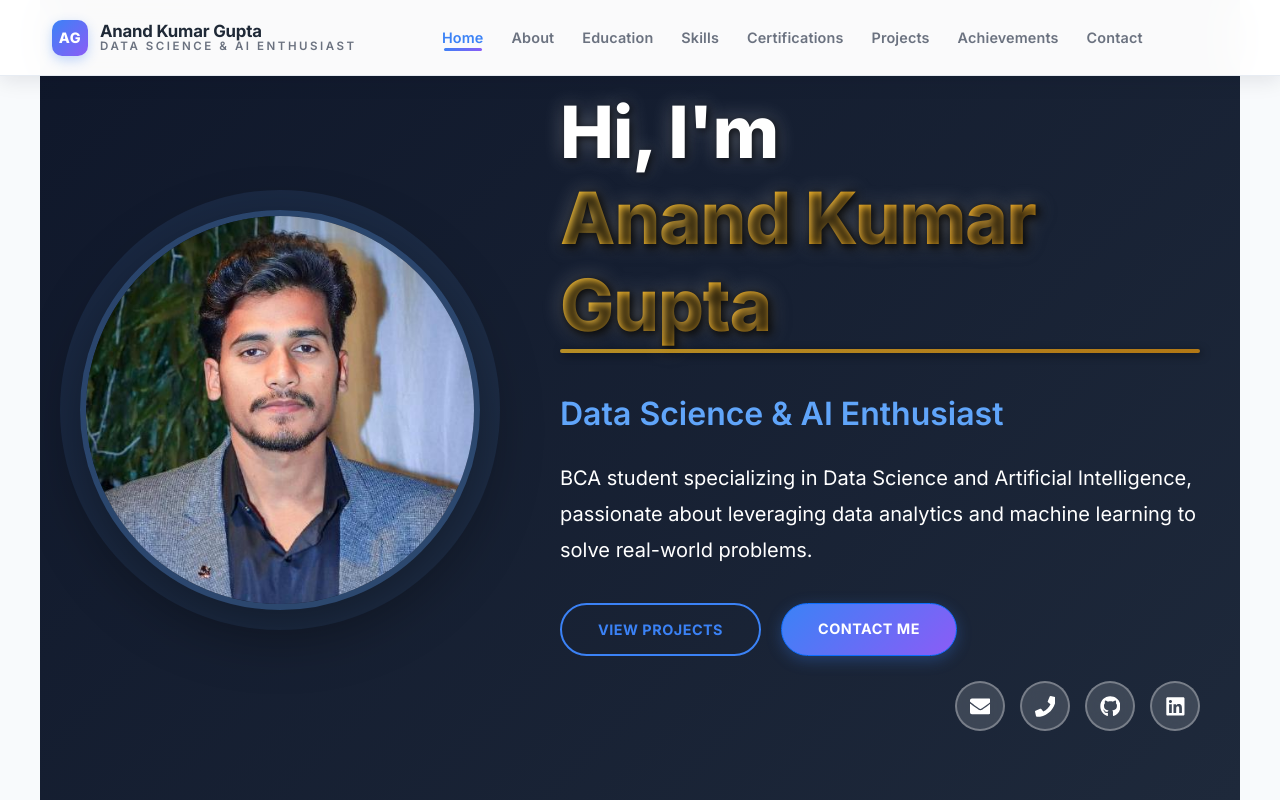
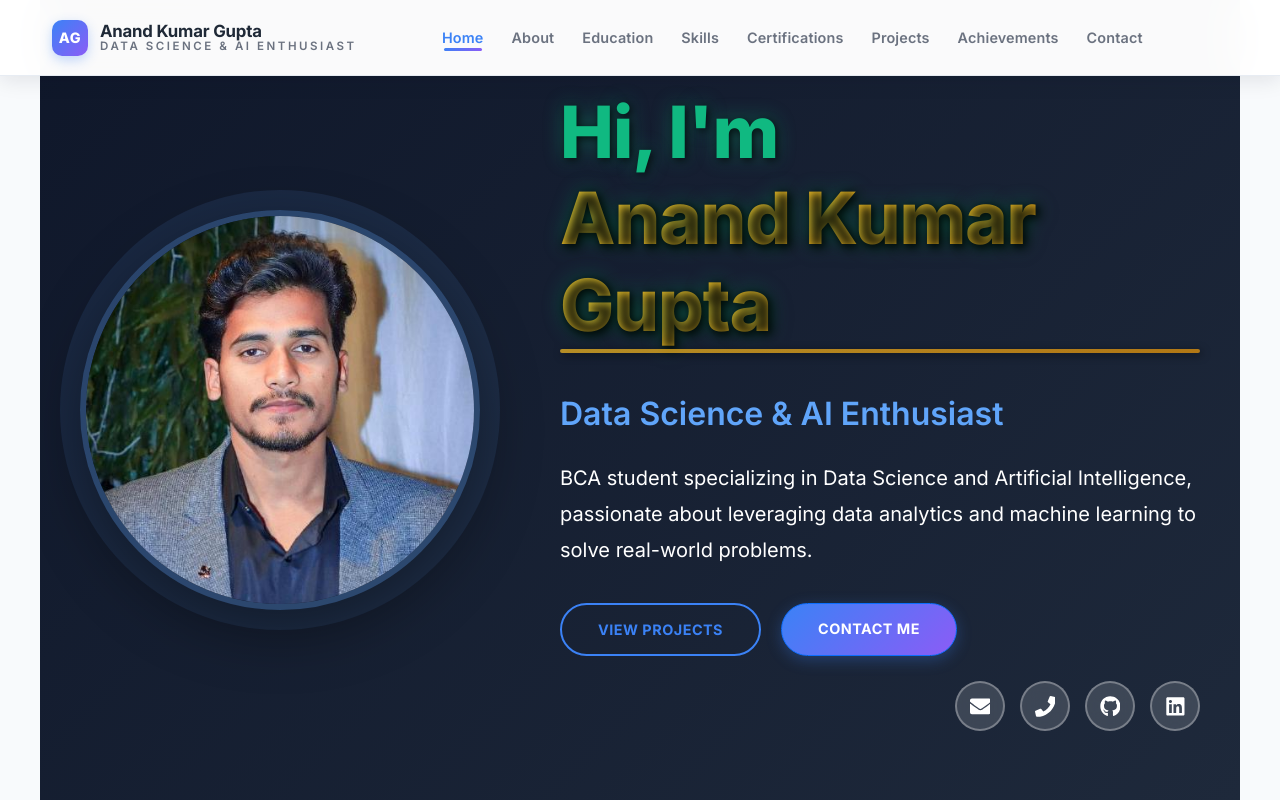
Before and after one commit to anandindar/My-Portfolio, a React (Vite) app in the folder frontend/: page / in a window 1280 px wide. Built offline with nearby package versions, Linux system fonts and the light colour scheme; no server answers.

Commit message:
Change name color to green with glow effect

```diff
--- a/frontend/src/components/Hero.css
+++ b/frontend/src/components/Hero.css
@@ -113,9 +113,9 @@
   animation: none;
   letter-spacing: -1px;
   line-height: 1.2;
-  color: #ffffff;
+  color: #10b981;
   text-shadow: 2px 2px 8px rgba(0, 0, 0, 0.8),
-               0 0 20px rgba(255, 255, 255, 0.3);
+               0 0 20px rgba(16, 185, 129, 0.4);
 }
 
 .highlight {
```
